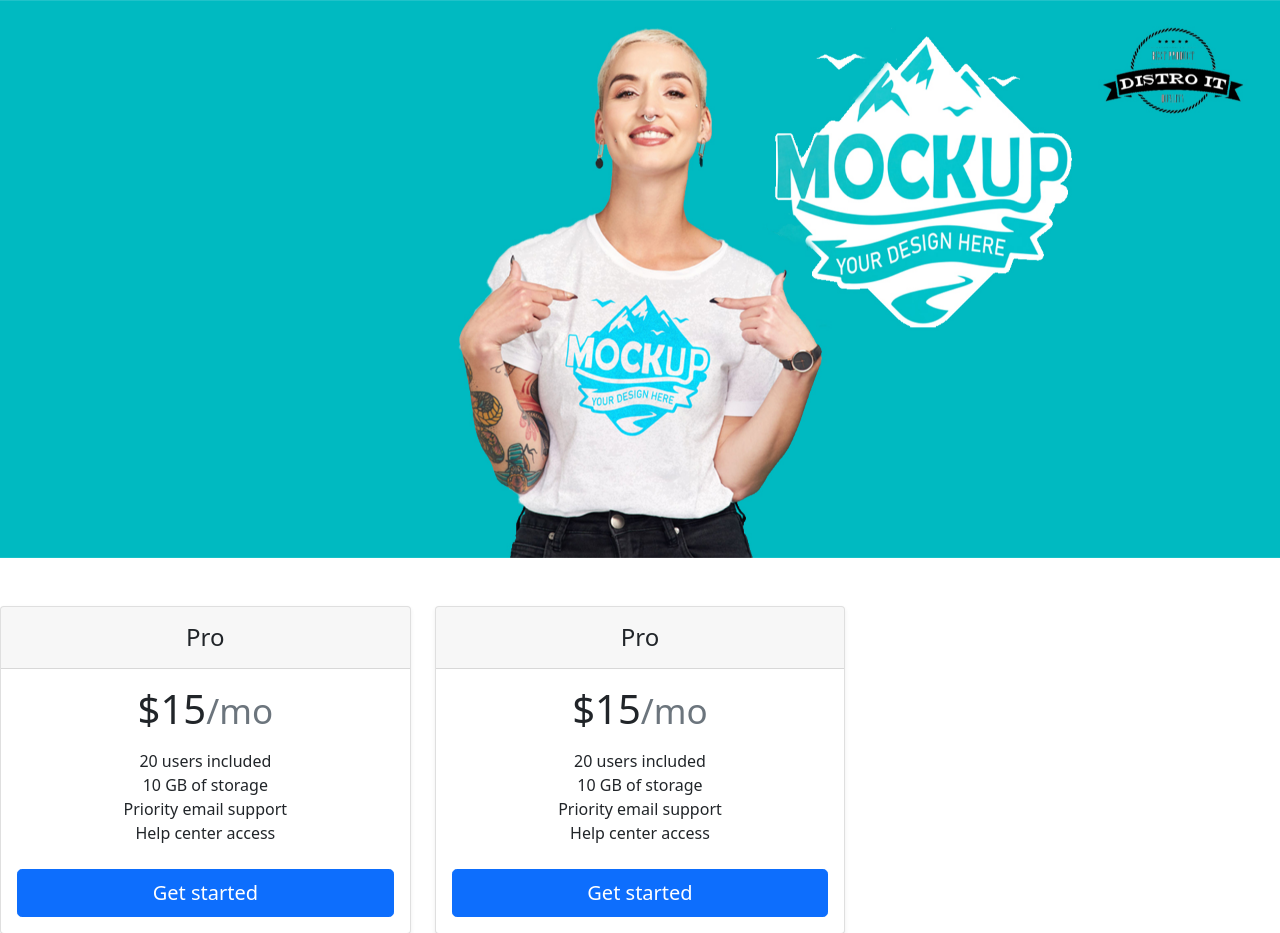
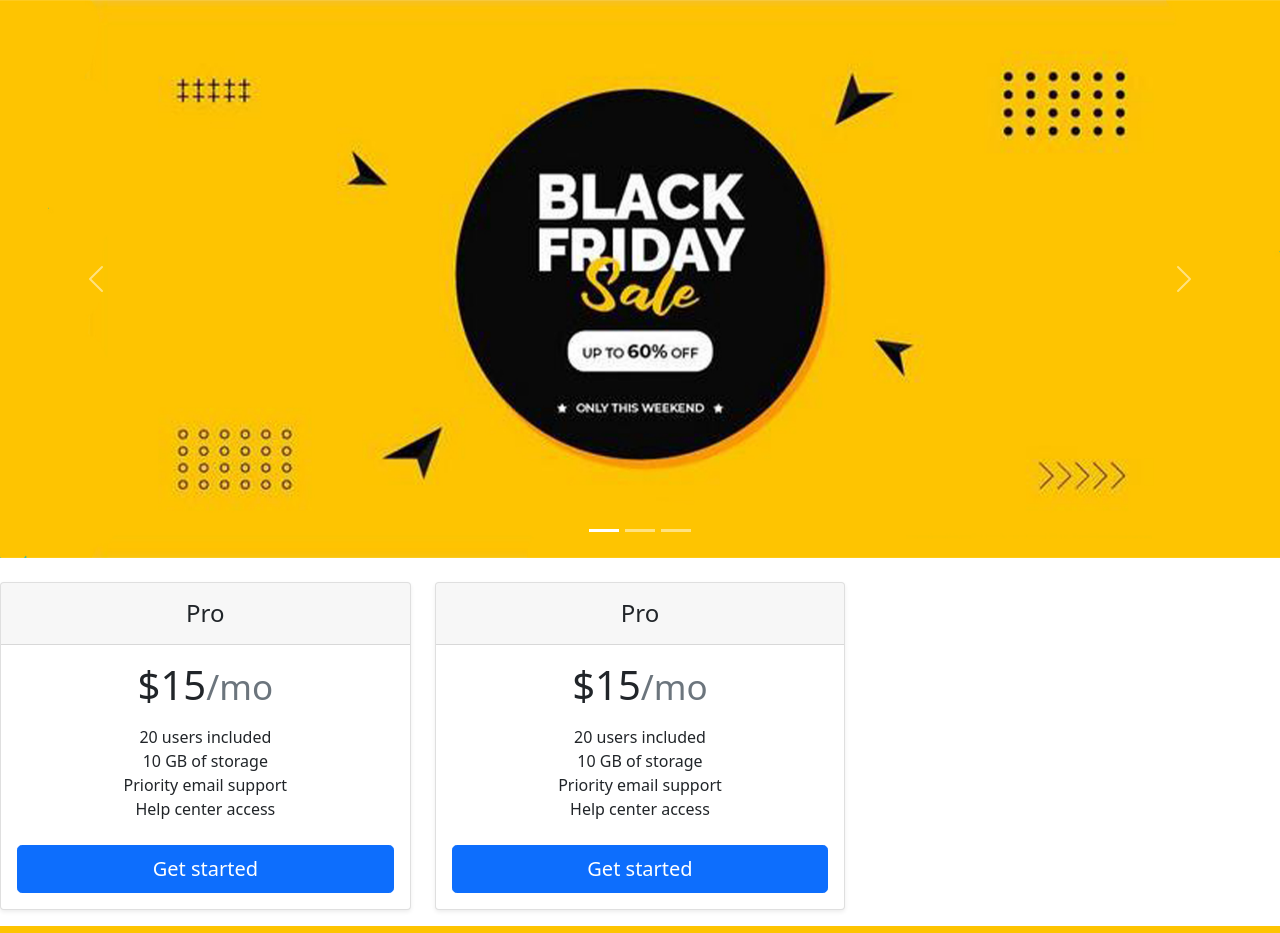
Before and after one commit to RSPhyper/Project-final, a PHP site: page / in a window 1280 px wide. Shown: the part 90-1023 px from the top of the page. Run offline with PHP 8.4, Linux system fonts and the light colour scheme.

Commit message:
initial commit

```diff
--- a/index.php
+++ b/index.php
@@ -52,19 +52,32 @@
 
     <!-- slide content -->
 
-    <div id="carouselExampleSlidesOnly" class="carousel slide" data-bs-ride="carousel">
+    <div id="carouselExampleIndicators" class="carousel slide" data-bs-ride="true">
+  <div class="carousel-indicators">
+    <button type="button" data-bs-target="#carouselExampleIndicators" data-bs-slide-to="0" class="active" aria-current="true" aria-label="Slide 1"></button>
+    <button type="button" data-bs-target="#carouselExampleIndicators" data-bs-slide-to="1" aria-label="Slide 2"></button>
+    <button type="button" data-bs-target="#carouselExampleIndicators" data-bs-slide-to="2" aria-label="Slide 3"></button>
+  </div>
   <div class="carousel-inner">
     <div class="carousel-item active">
+      <img src="img/disk.jpg" class="d-block w-100" alt="...">
+    </div>
+    <div class="carousel-item">
       <img src="img/slide2.jpg" class="d-block w-100" alt="...">
     </div>
     <div class="carousel-item">
       <img src="img/slide3.png" class="d-block w-100" alt="...">
     </div>
-        <!-- <div class="carousel-item">
-          <img src="img/slide4.jpeg" class="d-block w-80" alt="...">
-        </div> -->
   </div>
-  </div></br></br>
+  <button class="carousel-control-prev" type="button" data-bs-target="#carouselExampleIndicators" data-bs-slide="prev">
+    <span class="carousel-control-prev-icon" aria-hidden="true"></span>
+    <span class="visually-hidden">Previous</span>
+  </button>
+  <button class="carousel-control-next" type="button" data-bs-target="#carouselExampleIndicators" data-bs-slide="next">
+    <span class="carousel-control-next-icon" aria-hidden="true"></span>
+    <span class="visually-hidden">Next</span>
+  </button>
+</div> </br>
 
   <!-- content -->
   <main>
```
Also changed, not shown: img/disk.jpg (added). Lines whose indentation alone changed are shown as unchanged.
